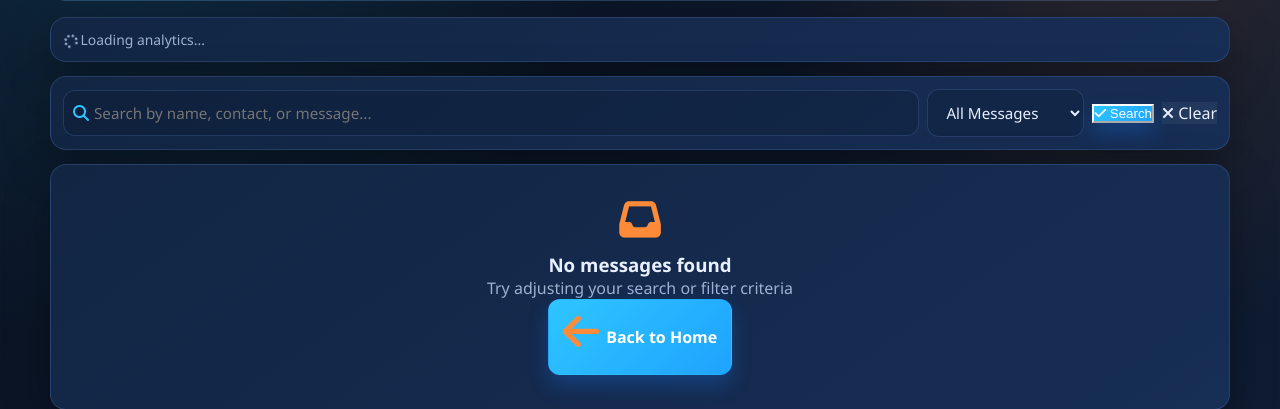
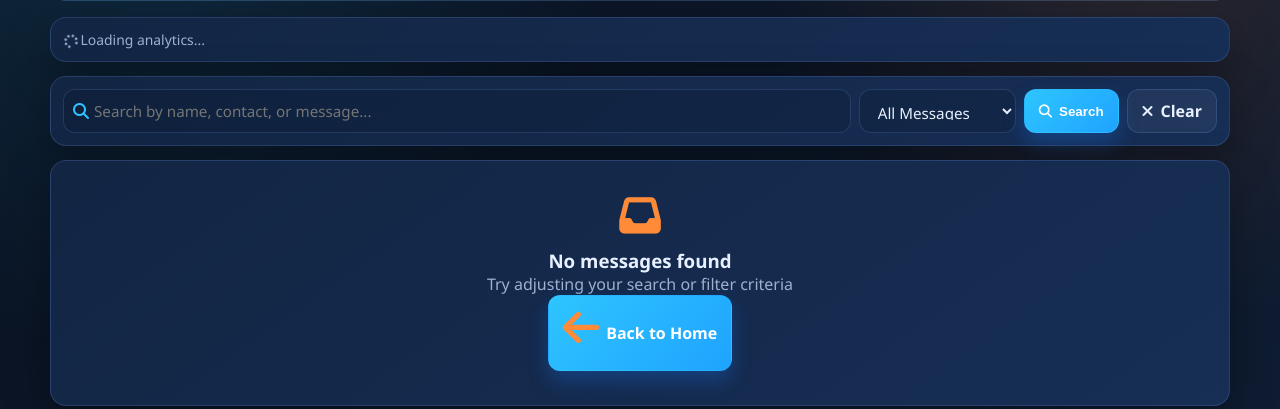
Before and after one commit to mannyyy07/Contact-me, a Python web app: template templates/messages.html in a window 1280 px wide. Shown: the part 222-631 px from the top of the page. Run offline with Jinja, Linux system fonts and the light colour scheme; the template is opened without the code that fills it, so the values that code supplies are empty.

Commit message:
Polish admin search controls and button styling

```diff
--- a/static/style.css
+++ b/static/style.css
@@ -498,6 +498,13 @@ body.light-theme .file-input-wrapper {
     align-items: center;
 }
 
+.search-form .search-input,
+.search-form .filter-select,
+.search-form .btn-search,
+.search-form .btn-clear {
+    height: 44px;
+}
+
 .search-input-group {
     position: relative;
 }
@@ -512,6 +519,43 @@ body.light-theme .file-input-wrapper {
 
 .search-input {
     padding-left: 30px;
+}
+
+.filter-select {
+    min-width: 150px;
+}
+
+.btn-search,
+.btn-clear {
+    appearance: none;
+    -webkit-appearance: none;
+    border: 1px solid transparent;
+    border-radius: 12px;
+    padding: 0 14px;
+    font-weight: 600;
+    cursor: pointer;
+    display: inline-flex;
+    align-items: center;
+    justify-content: center;
+    gap: 7px;
+    white-space: nowrap;
+    text-decoration: none;
+}
+
+.btn-search {
+    border-color: rgba(46, 197, 255, 0.45);
+}
+
+.btn-search:hover {
+    filter: brightness(1.05);
+}
+
+.btn-clear {
+    border-color: var(--line);
+}
+
+.btn-clear:hover {
+    background: rgba(255, 255, 255, 0.12);
 }
 
 .analytics-dashboard {
--- a/templates/messages.html
+++ b/templates/messages.html
@@ -52,7 +52,7 @@
                     <option value="unreplied" {% if filter_type=='unreplied' %}selected{% endif %}>Unreplied Only</option>
                     <option value="replied" {% if filter_type=='replied' %}selected{% endif %}>Replied Only</option>
                 </select>
-                <button type="submit" class="btn-search"><i class="fas fa-check"></i> Search</button>
+                <button type="submit" class="btn-search"><i class="fas fa-magnifying-glass"></i> Search</button>
                 {% if search_query or filter_type != 'all' %}
                 <a href="/messages" class="btn-clear"><i class="fas fa-times"></i> Clear</a>
                 {% endif %}
```
